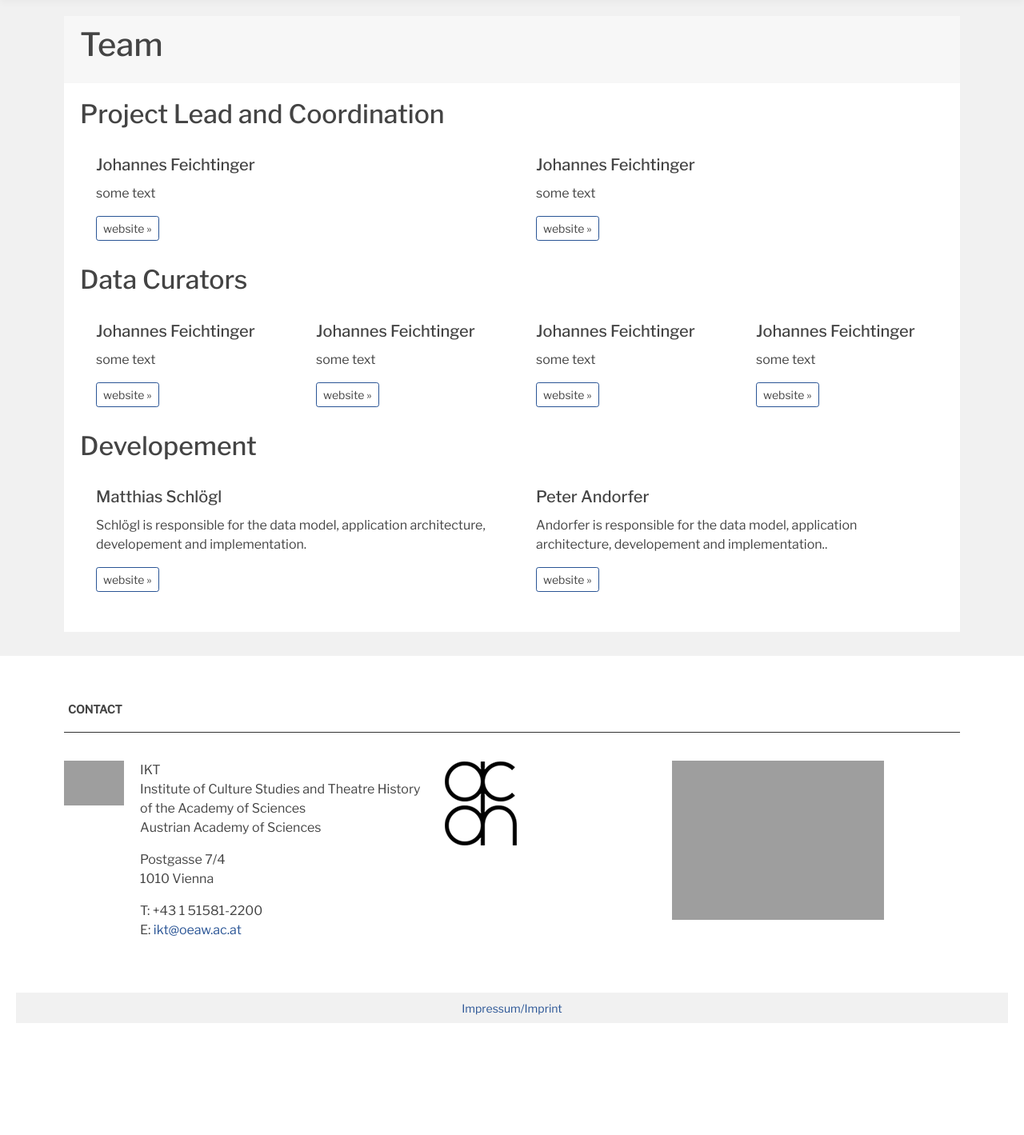
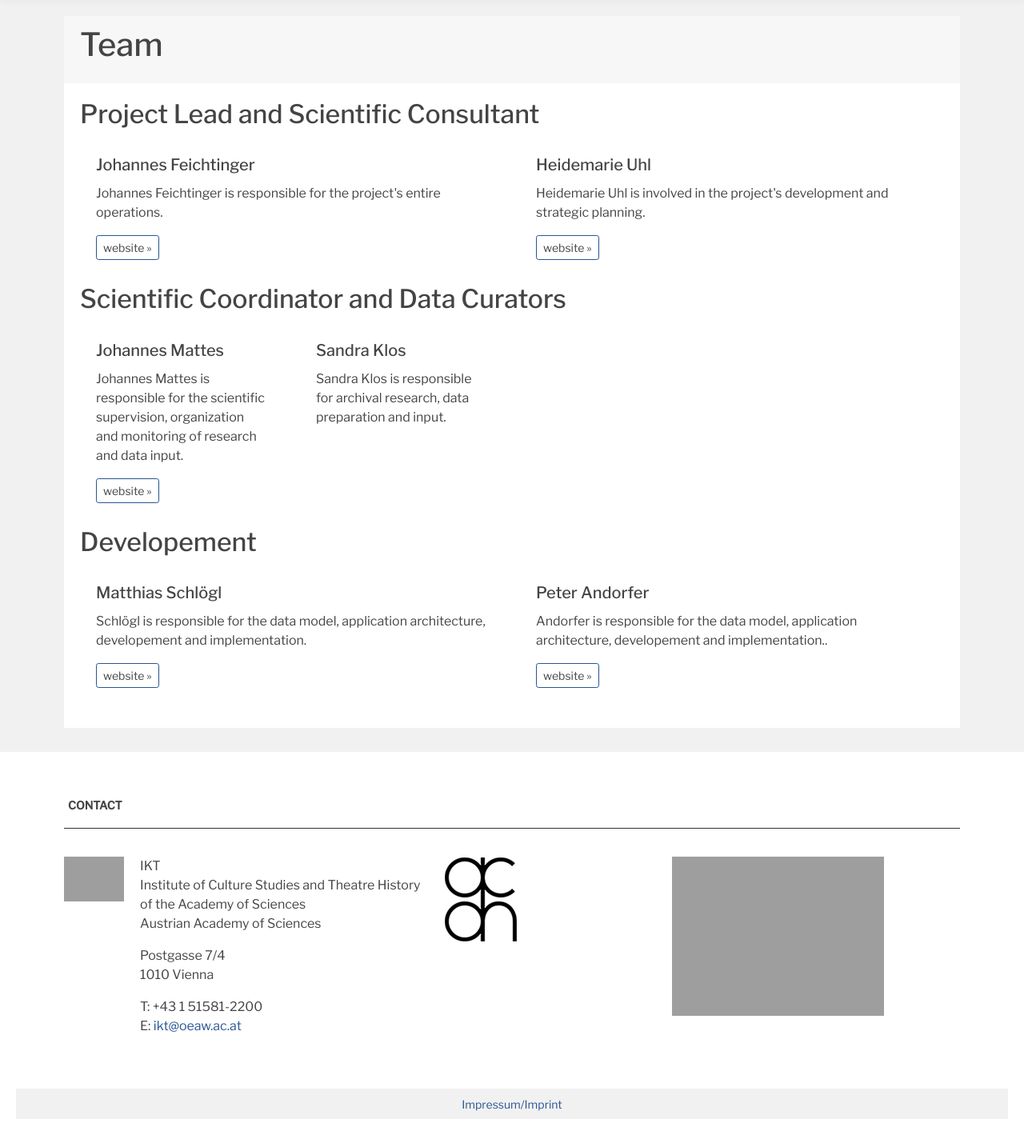
Before and after one commit to acdh-oeaw/paas, a Django app: page /team/ in a window 1280 px wide. Shown: the part 90-1509 px from the top of the page at 80% size. Before the commit the page ends 1369 px from the top, so only its background shows below. Run offline with Django 3.2, Linux system fonts and the light colour scheme; some libraries are stand-ins or nearby versions; grey boxes are pictures that could not be loaded.

Commit message:
updated team page

```diff
--- a/webpage/templates/webpage/team.html
+++ b/webpage/templates/webpage/team.html
@@ -9,13 +9,13 @@
                 <h1 class="card-title">Team</h1>
             </div>
             <div class="card-body">
-                <h2 class="card-title">Project Lead and Coordination</h2>
+                <h2 class="card-title">Project Lead and Scientific Consultant</h2>
                     <div class="row">
                         <div class="col-md-6">
                             <div class="card">
                                 <div class="card-body">
                                     <h5 class="card-title">Johannes Feichtinger</h5>
-                                    <p class="card-text">some text</p>
+                                    <p class="card-text">Johannes Feichtinger is responsible for the project's entire operations. </p>
                                     <a href="https://www.oeaw.ac.at/en/ikt/the-institute/staff/research-staff/johannes-feichtinger/" class="btn btn-main btn-outline-primary btn-sm">website &raquo;</a>
                                 </div>
                             </div>
@@ -23,48 +23,30 @@
                         <div class="col-md-6">
                             <div class="card">
                                 <div class="card-body">
-                                    <h5 class="card-title">Johannes Feichtinger</h5>
-                                    <p class="card-text">some text</p>
-                                    <a href="#" class="btn btn-main btn-outline-primary btn-sm">website &raquo;</a>
+                                    <h5 class="card-title">Heidemarie Uhl</h5>
+                                    <p class="card-text">Heidemarie Uhl is involved in the project's development and strategic planning.</p>
+                                    <a href="https://www.oeaw.ac.at/en/ikt/the-institute/staff/research-staff/heidemarie-uhl/  " class="btn btn-main btn-outline-primary btn-sm">website &raquo;</a>
                                 </div>
                             </div>
                         </div>
                     </div>
-                <h2 class="card-title">Data Curators</h2>
+                <h2 class="card-title">Scientific Coordinator and Data Curators</h2>
                 <div class="row">
                     <div class="col-md-3">
                         <div class="card">
                             <div class="card-body">
-                                <h5 class="card-title">Johannes Feichtinger</h5>
-                                <p class="card-text">some text</p>
-                                <a href="#" class="btn btn-main btn-outline-primary btn-sm">website &raquo;</a>
+                                <h5 class="card-title">Johannes Mattes</h5>
+                                <p class="card-text">Johannes Mattes is responsible for the scientific supervision, organization and monitoring of research and data input. </p>
+                                <a href="https://www.oeaw.ac.at/en/members-commissions/commissions/geschichte-der-oesterreichischen-akademie-der-wissenschaften/johannes-mattes/  " class="btn btn-main btn-outline-primary btn-sm">website &raquo;</a>
                             </div>
                         </div>
                     </div>
                     <div class="col-md-3">
                         <div class="card">
                             <div class="card-body">
-                                <h5 class="card-title">Johannes Feichtinger</h5>
-                                <p class="card-text">some text</p>
-                                <a href="#" class="btn btn-main btn-outline-primary btn-sm">website &raquo;</a>
-                            </div>
-                        </div>
-                    </div>
-                    <div class="col-md-3">
-                        <div class="card">
-                            <div class="card-body">
-                                <h5 class="card-title">Johannes Feichtinger</h5>
-                                <p class="card-text">some text</p>
-                                <a href="#" class="btn btn-main btn-outline-primary btn-sm">website &raquo;</a>
-                            </div>
-                        </div>
-                    </div>
-                    <div class="col-md-3">
-                        <div class="card">
-                            <div class="card-body">
-                                <h5 class="card-title">Johannes Feichtinger</h5>
-                                <p class="card-text">some text</p>
-                                <a href="#" class="btn btn-main btn-outline-primary btn-sm">website &raquo;</a>
+                                <h5 class="card-title">Sandra Klos</h5>
+                                <p class="card-text">Sandra Klos is responsible for archival research, data preparation and input.</p>
+                                <!-- <a href="#" class="btn btn-main btn-outline-primary btn-sm">website &raquo;</a> -->
                             </div>
                         </div>
                     </div>
```
